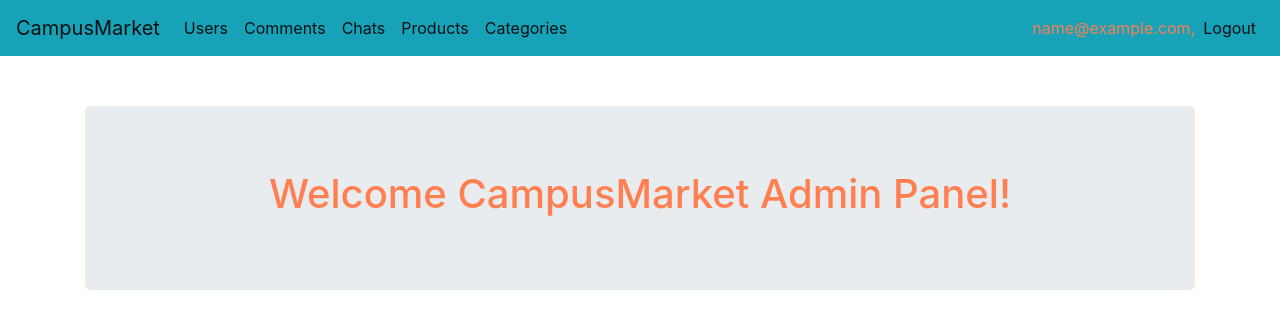
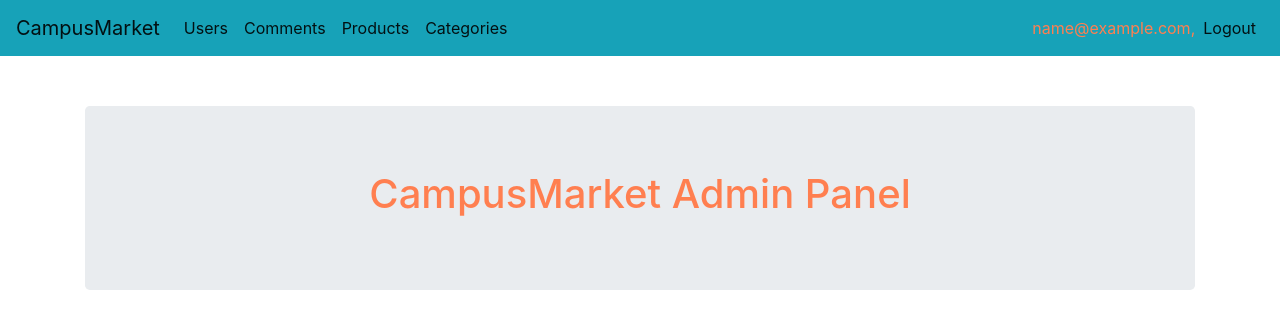
Before and after one commit to Esad-U/Campus-Market-Admin-Panel, a Flask app: page /home in a window 1280 px wide. Shown: the top 329 px of the page. Run offline with Flask 3, Linux system fonts and the light colour scheme; the visitor is signed in with stand-in values (Sample User, id 1); some libraries are stand-ins or nearby versions.

Commit message:
Unnecessary pages are commented and small design fixes

```diff
--- a/server.py
+++ b/server.py
@@ -7,7 +7,6 @@ from database import Database
 
 lm = LoginManager()
 
-uri = "mongodb+srv://admin:admin12345@campusmarket.dedlc0d.mongodb.net/?retryWrites=true&w=majority"
 url = "https://tnglgfyhba.execute-api.eu-central-1.amazonaws.com"
 
 
@@ -36,8 +35,8 @@ def create_app():
     app.add_url_rule("/search_comments", view_func=views.search_comments, methods=["GET", "POST"])
     app.add_url_rule("/accept-comment/<comment_id>", view_func=views.accept_comment, methods=["GET"])
 
-    app.add_url_rule("/chats", view_func=views.chats_page, methods=["GET", "POST"])
-    app.add_url_rule("/search_chats", view_func=views.search_chats, methods=["GET", "POST"])
+    # app.add_url_rule("/chats", view_func=views.chats_page, methods=["GET", "POST"])
+    # app.add_url_rule("/search_chats", view_func=views.search_chats, methods=["GET", "POST"])
 
     app.add_url_rule("/products", view_func=views.products_page, methods=["GET", "POST"])
     app.add_url_rule("/search_products", view_func=views.search_products, methods=["GET", "POST"])
@@ -46,7 +45,7 @@ def create_app():
     app.add_url_rule("/add-category", view_func=views.add_category_page, methods=["GET", "POST"])
     app.add_url_rule("/search_categories", view_func=views.search_categories, methods=["GET", "POST"])
 
-    app.config["dbconfig"] = Database(uri=uri, url=url, dbname='CampusMarket')
+    app.config["dbconfig"] = Database(url=url, dbname='CampusMarket')
 
     lm.init_app(app)
     lm.login_view = "index"
--- a/templates/home.html
+++ b/templates/home.html
@@ -4,6 +4,6 @@
 
 {% block body %}
     <div class="jumbotron text-center">
-        <h1>Welcome CampusMarket Admin Panel!</h1>
+        <h1>CampusMarket Admin Panel</h1>
     </div>
 {% endblock %}
--- a/templates/includes/navbar.html
+++ b/templates/includes/navbar.html
@@ -11,9 +11,6 @@
       </li>
       <li class="nav-item active">
         <a class="nav-link" href="{{ url_for('comments_page') }}">Comments<span class="sr-only">(current)</span></a>
-      </li>
-      <li class="nav-item active">
-          <a href="{{ url_for('chats_page') }}" class="nav-link">Chats<span class="sr-only">(current)</span></a>
       </li>
       <li class="nav-item active">
           <a class="nav-link" href="{{ url_for('products_page') }}">Products<span class="sr-only">(current)</span></a>
--- a/templates/users.html
+++ b/templates/users.html
@@ -71,7 +71,7 @@
             {{ user.blocked }}
           </td>
           <td>
-            {{ user.rate }}
+            {{ user.rate | round(2) }}
           </td>
           {% if not user.blocked and user.role != 'admin' %}
           <td>
--- a/views.py
+++ b/views.py
@@ -1,9 +1,7 @@
 from flask import render_template, current_app, flash, request, url_for, redirect, abort, session
 from flask_login import login_user, logout_user, login_required, current_user
 from flask_paginate import Pagination, get_page_parameter
-from passlib.hash import pbkdf2_sha256 as hasher
 from forms import *
-from login_functions import get_user
 from models.user import User
 
 
@@ -194,7 +192,7 @@ def accept_comment(comment_id):
         return redirect(url_for("comments_page"))
 
 
-@login_required
+"""@login_required
 def chats_page():
     # ToDO: Waiting for the database
     db = current_app.config["dbconfig"]
@@ -209,7 +207,7 @@ def chats_page():
         else:
             for key in form_chat_keys:
                 db.delete_chat(key)
-        return redirect(url_for("chats_page"))
+        return redirect(url_for("chats_page"))"""
 
 
 @login_required
@@ -335,24 +333,6 @@ def search_comments():
 
 
 @login_required
-def search_chats():
-    if request.method == 'GET':
-        return redirect(url_for('home'))
-    else:
-        db = current_app.config['dbconfig']
-        keyword = request.form.get('keyword')
-
-        chats = db.search_chats(keyword)
-
-        if not len(chats):
-            flash("Could not find any data about given keyword: '" + keyword + "'")
-            chats = db.get_chats()
-            return render_template("chats.html", chats=chats)
-
-    return render_template("chats.html", chats=chats)
-
-
-@login_required
 def search_products():
     if request.method == 'GET':
         return redirect(url_for('home'))
```
Also changed, not shown: database.py (+12 -30 lines).
